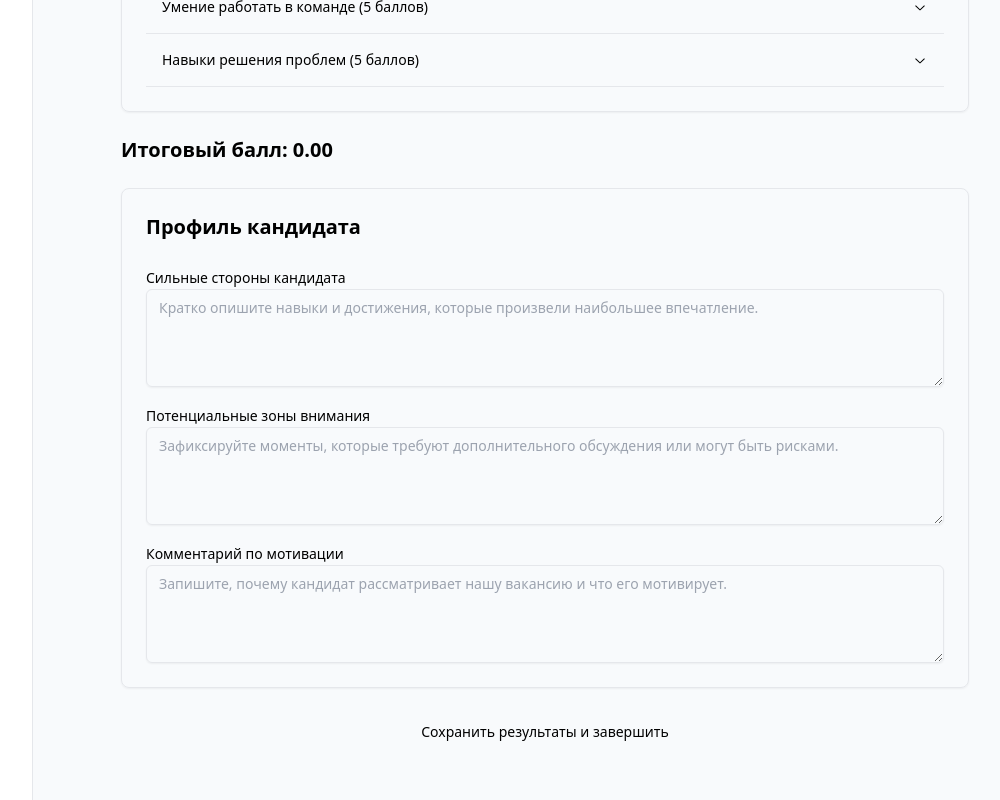
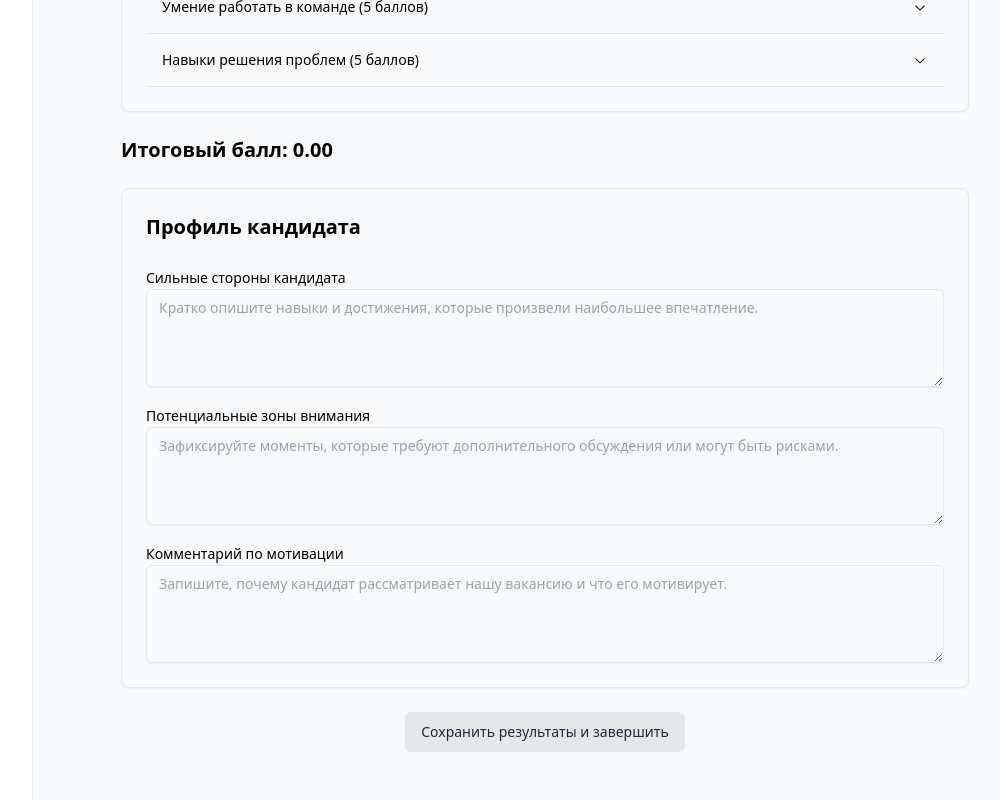
Before and after one commit to haaum666/Recruitlytics, a React (Vite) app: page / in a window 1280 px wide. Shown: the part 724-1524 px from the top of the page, without its empty margins (223-1223 px from the left). Built offline with nearby package versions, Linux system fonts and the light colour scheme.

Commit message:
Update AssessmentPage.jsx

```diff
--- a/src/pages/AssessmentPage.jsx
+++ b/src/pages/AssessmentPage.jsx
@@ -332,7 +332,7 @@ function AssessmentPage() {
       </Card>
 
       <div className="flex justify-center items-center mt-6">
-        <Button onClick={saveAssessment} variant="secondary" className="w-1/2 md:w-auto">
+        <Button onClick={saveAssessment} className="w-1/2 md:w-auto bg-gray-200 text-gray-800 hover:bg-gray-300">
           Сохранить результаты и завершить
         </Button>
       </div>
```
